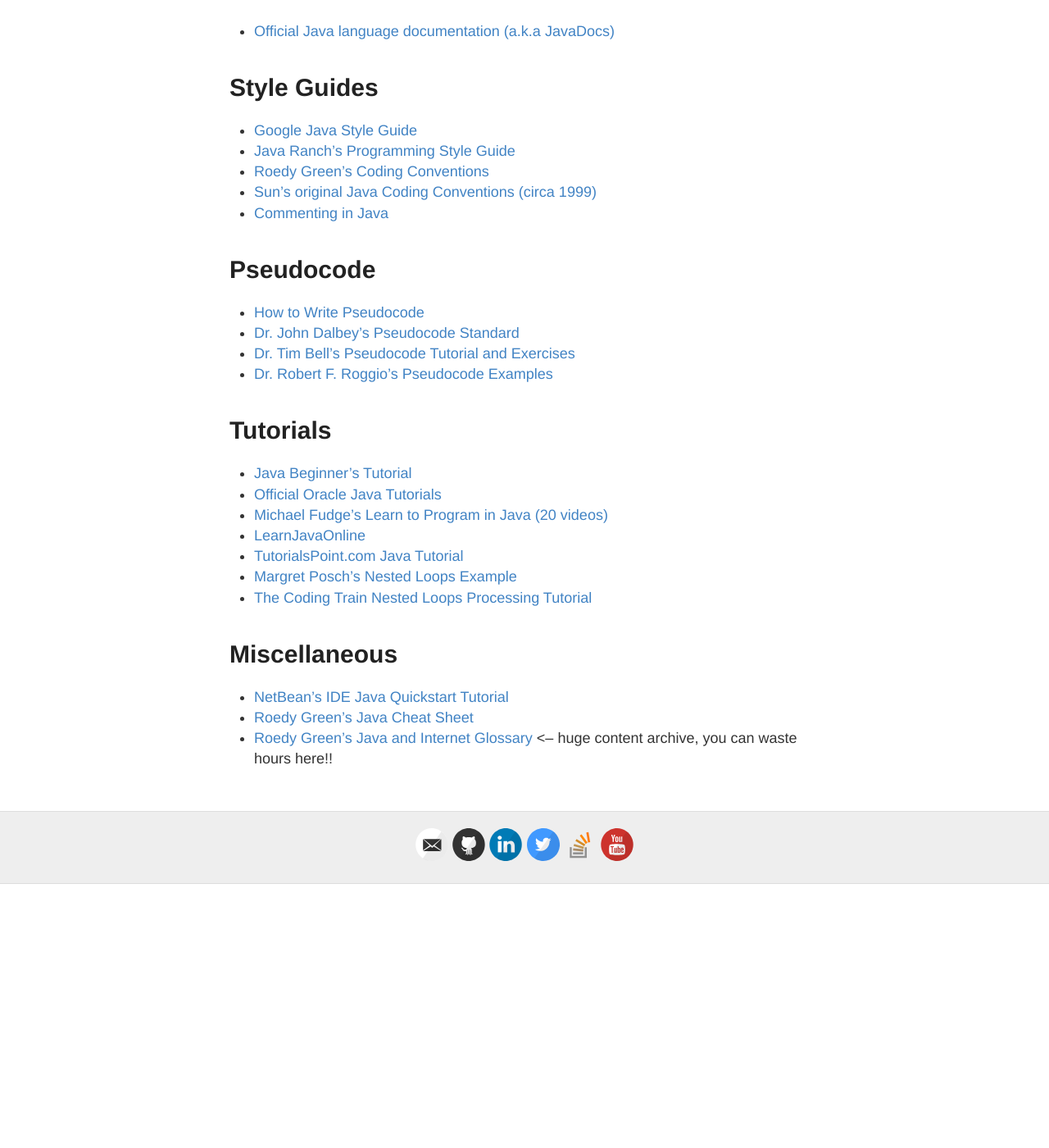
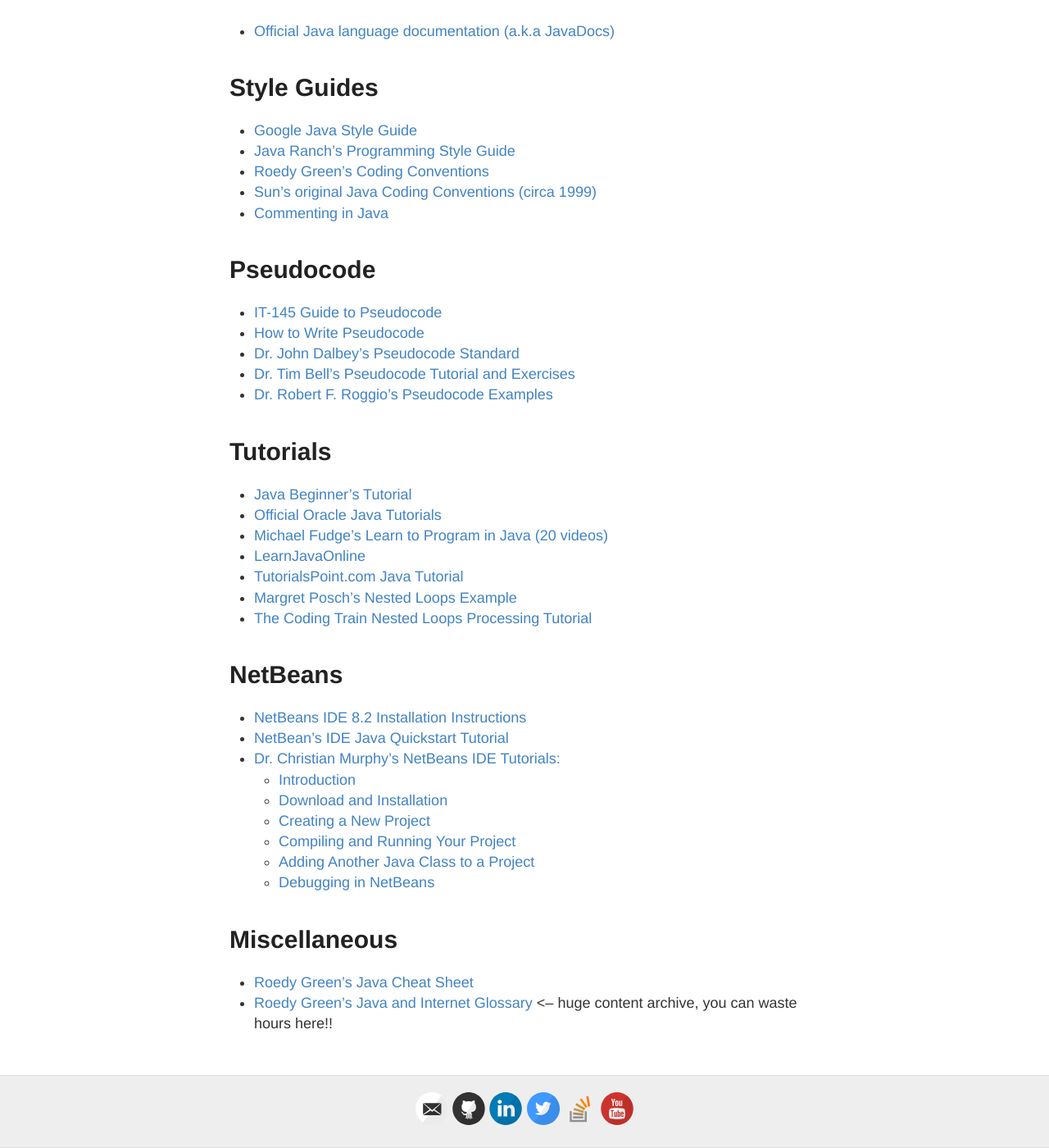
Before and after one commit to jwatson3d/jwatson3d.github.io, a Jekyll site: the page built from _it145/java-resources.md, in a window 1280 px wide and 1400 px high, scrolled down 418 px. Shown: the whole window at 82% size. Built offline with Jekyll 4.4.1, drawn with Linux system fonts in a browser that asks for light colours; before the commit the page ends 1496 px from its top, so only the background shows below that.

Commit message:
Update Java Resources

```diff
--- a/_it145/java-resources.md
+++ b/_it145/java-resources.md
@@ -13,6 +13,7 @@
 - [Commenting in Java](https://www.clear.rice.edu/comp310/JavaResources/comments.html)
 
 # Pseudocode
+- [IT-145 Guide to Pseudocode](http://snhu-media.snhu.edu/files/course_repository/undergraduate/it/it145/it145_guide_to_pseudocode.pdf)
 - [How to Write Pseudocode](http://www.wikihow.com/Write-Pseudocode)
 - [Dr. John Dalbey's Pseudocode Standard](http://users.csc.calpoly.edu/~jdalbey/SWE/pdl_std.html)
 - [Dr. Tim Bell's Pseudocode Tutorial and Exercises](http://www.cosc.canterbury.ac.nz/tim.bell/dt/Tutorial_Pseudocode.pdf)
@@ -27,7 +28,17 @@
 - [Margret Posch's Nested Loops Example](https://www.youtube.com/watch?v=ZcTgmKtvSQ4)
 - [The Coding Train Nested Loops Processing Tutorial](https://www.youtube.com/watch?v=H7frvcAHXps)
 
+# NetBeans
+- [NetBeans IDE 8.2 Installation Instructions](https://netbeans.org/community/releases/82/install.html)
+- [NetBean's IDE Java Quickstart Tutorial](https://netbeans.org/kb/docs/java/quickstart.html)
+- [Dr. Christian Murphy's NetBeans IDE Tutorials:](http://www.cs.columbia.edu/~cmurphy/summer2008/1007/netbeans/index.html)
+  - [Introduction](http://www.cs.columbia.edu/~cmurphy/summer2008/1007/netbeans/1_intro.html)
+  - [Download and Installation](http://www.cs.columbia.edu/~cmurphy/summer2008/1007/netbeans/2_install.html)
+  - [Creating a New Project](http://www.cs.columbia.edu/~cmurphy/summer2008/1007/netbeans/3_newproject.html)
+  - [Compiling and Running Your Project](http://www.cs.columbia.edu/~cmurphy/summer2008/1007/netbeans/4_compile.html)
+  - [Adding Another Java Class to a Project](http://www.cs.columbia.edu/~cmurphy/summer2008/1007/netbeans/5_newclasses.html)
+  - [Debugging in NetBeans](http://www.cs.columbia.edu/~cmurphy/summer2008/1007/netbeans/7_debugging.html)
+
 # Miscellaneous
-- [NetBean's IDE Java Quickstart Tutorial](https://netbeans.org/kb/docs/java/quickstart.html)
 - [Roedy Green's Java Cheat Sheet](http://mindprod.com/jgloss/jcheat.html)
 - [Roedy Green's Java and Internet Glossary](http://mindprod.com/jgloss/jgloss.html) &lt;-- huge content archive, you can waste hours here!!
```
